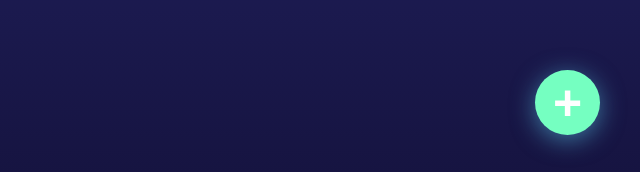
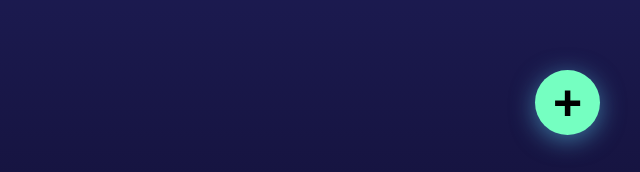
Before and after one commit to mcmendezm/TODOS, a React app: page / in a window 1280 px wide. Shown: the part 625-797 px from the top of the page, 640-1280 px from the left. Built offline with nearby package versions, Linux system fonts and the light colour scheme; a web font is replaced by a local one.

Commit message:
prueba para verificar que github actios funcione correctamente

```diff
--- a/src/CreateTodoButton/CreateTodoButton.css
+++ b/src/CreateTodoButton/CreateTodoButton.css
@@ -9,7 +9,7 @@
     bottom: 40px;
     right: 40px;
     font-weight: bold;
-    color: var(--quinary-color);
+    color: black;
     display: flex;
     justify-content: center;
     align-items: center;
```
